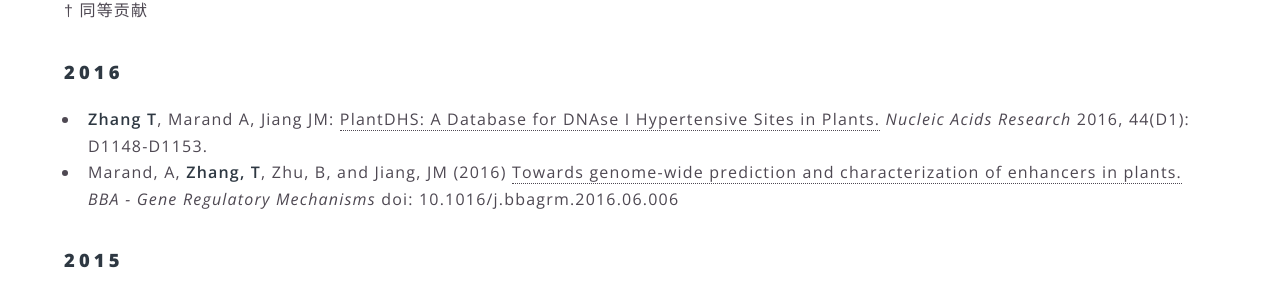
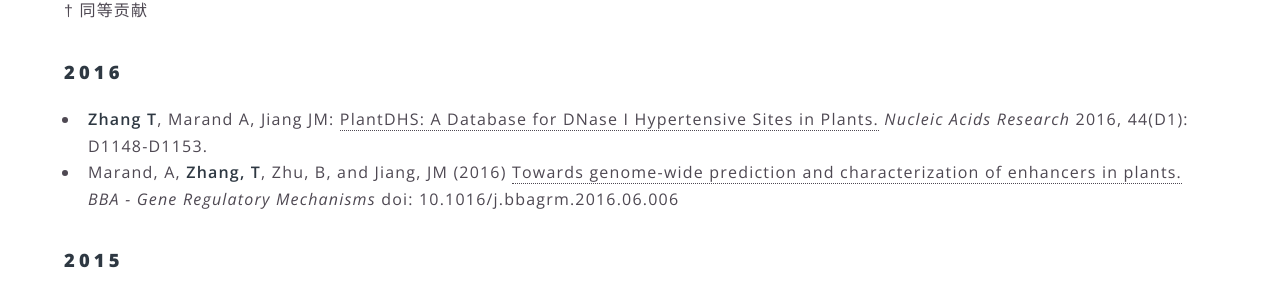
Before and after one commit to zhangtaolab/zhangtaolab.github.io, a Jekyll site: the page built from _pages/publication.md, in a window 1280 px wide and 900 px high. Shown: the part 206-505 px from the top of the window. Built offline with Jekyll 4.4.1, drawn with Linux system fonts in a browser that asks for light colours.

Commit message:
error fix

```diff
--- a/_pages/publication.md
+++ b/_pages/publication.md
@@ -6,7 +6,7 @@
 † 同等贡献
 
 ### 2016
-- **Zhang T**, Marand A, Jiang JM: [PlantDHS: A Database for DNAse I Hypertensive Sites in Plants.](/pdf/2016/NAR_2016.pdf) _Nucleic Acids Research_ 2016, 44(D1): D1148-D1153.
+- **Zhang T**, Marand A, Jiang JM: [PlantDHS: A Database for DNase I Hypertensive Sites in Plants.](/pdf/2016/NAR_2016.pdf) _Nucleic Acids Research_ 2016, 44(D1): D1148-D1153.
 - Marand, A, **Zhang, T**, Zhu, B, and Jiang, JM (2016) [Towards genome-wide prediction and characterization of enhancers in plants.](/pdf/2016/BBE_2016_inpress.pdf) _BBA - Gene Regulatory Mechanisms_ doi: 10.1016/j.bbagrm.2016.06.006
 
 ### 2015
```
